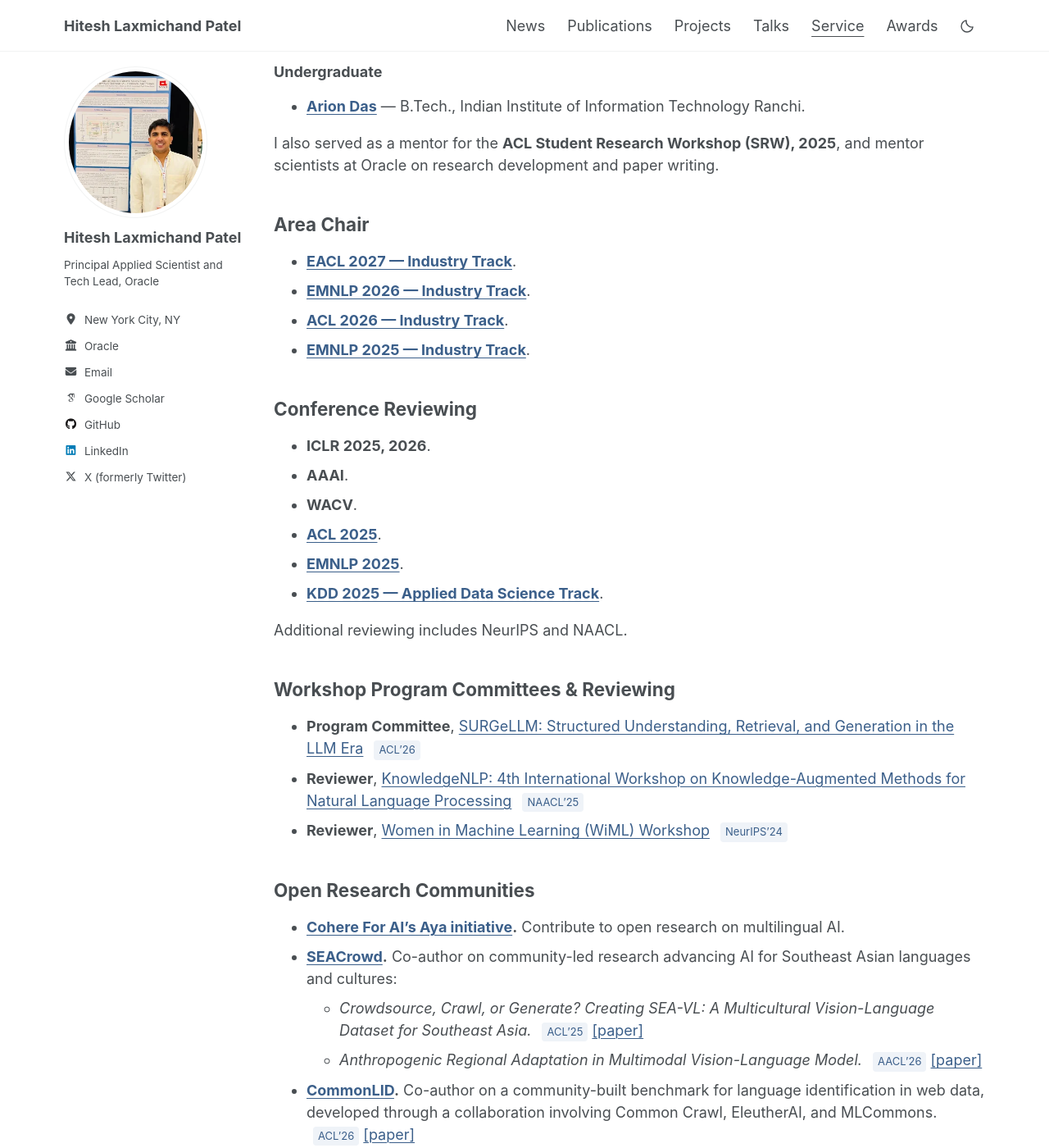
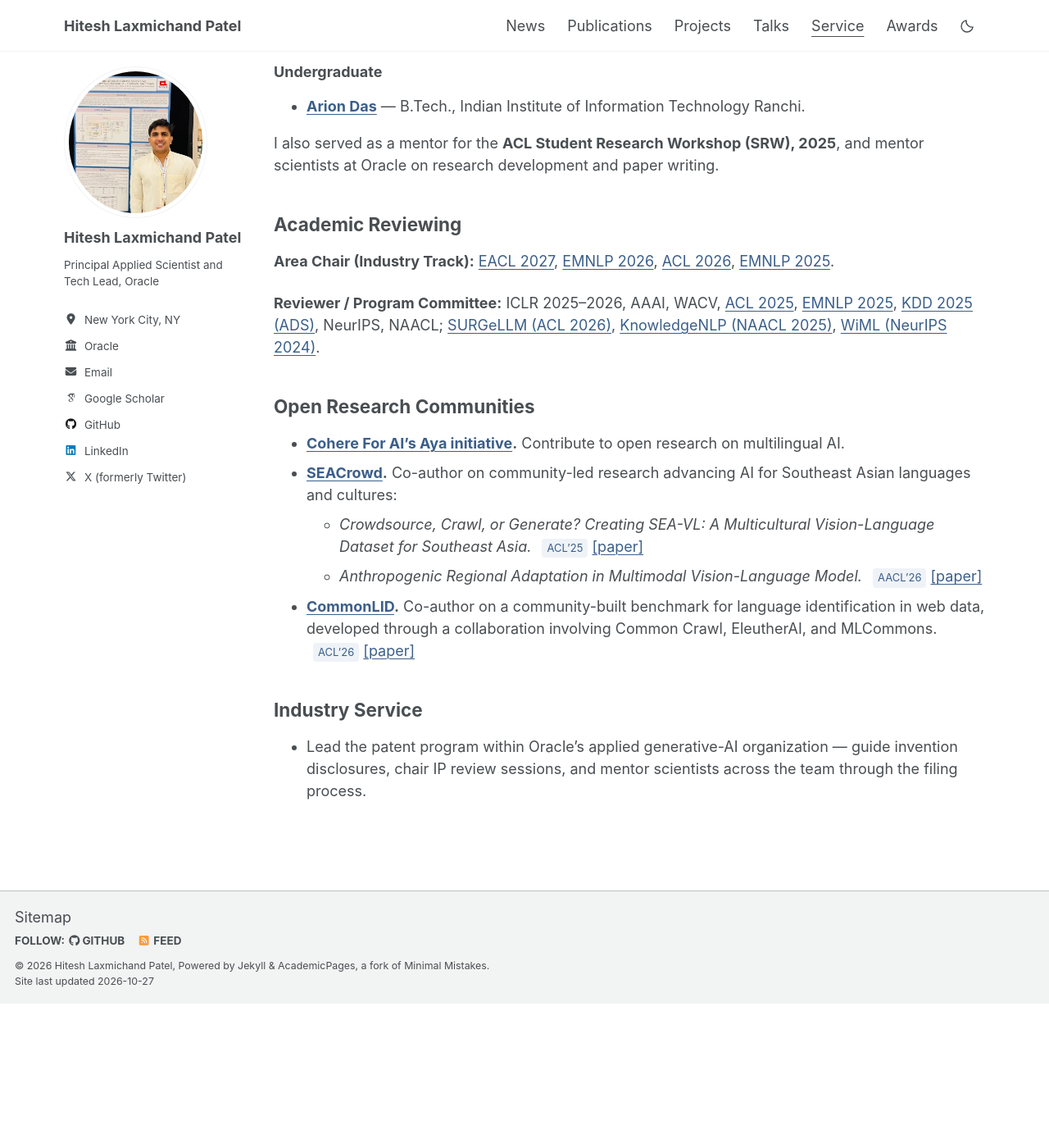
Before and after one commit to HITESHLPATEL/hiteshlpatel.github.io, a Jekyll site: the page built from _pages/service.md, in a window 1280 px wide and 1400 px high, scrolled down 869 px. Shown: the whole window at 82% size. Built offline with Jekyll 4.4.1, drawn with Linux system fonts in a browser that asks for light colours; after the commit the page ends 2093 px from its top, so only the background shows below that.

Commit message:
Condense academic reviewing into two compact entries

```diff
--- a/_pages/service.md
+++ b/_pages/service.md
@@ -38,29 +38,11 @@ Students I've mentored through research projects and internships:
 
 I also served as a mentor for the **ACL Student Research Workshop (SRW), 2025**, and mentor scientists at Oracle on research development and paper writing.
 
-## Area Chair
+## Academic Reviewing
 
-- [**EACL 2027 — Industry Track**](https://2027.eacl.org/calls/industry/).
-- [**EMNLP 2026 — Industry Track**](https://aclanthology.org/2026.emnlp-industry.0.pdf#page=9).
-- [**ACL 2026 — Industry Track**](https://aclanthology.org/2026.acl-industry.0.pdf#page=6).
-- [**EMNLP 2025 — Industry Track**](https://aclanthology.org/2025.emnlp-industry.0.pdf#page=5).
+**Area Chair (Industry Track):** [EACL 2027](https://2027.eacl.org/calls/industry/), [EMNLP 2026](https://aclanthology.org/2026.emnlp-industry.0.pdf#page=9), [ACL 2026](https://aclanthology.org/2026.acl-industry.0.pdf#page=6), [EMNLP 2025](https://aclanthology.org/2025.emnlp-industry.0.pdf#page=5).
 
-## Conference Reviewing
-
-- **ICLR 2025, 2026**.
-- **AAAI**.
-- **WACV**.
-- [**ACL 2025**](https://aclanthology.org/2025.acl-long.0.pdf#page=32).
-- [**EMNLP 2025**](https://aclanthology.org/2025.emnlp-main.0.pdf#page=36).
-- [**KDD 2025 — Applied Data Science Track**](https://kdd.org/kdd2025/applied-data-science-ads-track-program-committee/).
-
-Additional reviewing includes NeurIPS and NAACL.
-
-## Workshop Program Committees & Reviewing
-
-- **Program Committee**, [SURGeLLM: Structured Understanding, Retrieval, and Generation in the LLM Era](https://surgellm.github.io/acl2026/organizers/) <span class="venue-badge">ACL'26</span>
-- **Reviewer**, [KnowledgeNLP: 4th International Workshop on Knowledge-Augmented Methods for Natural Language Processing](https://aclanthology.org/2025.knowledgenlp-1.0.pdf#page=5) <span class="venue-badge">NAACL'25</span>
-- **Reviewer**, [Women in Machine Learning (WiML) Workshop](https://sites.google.com/wimlworkshop.org/wiml-2024/program) <span class="venue-badge">NeurIPS'24</span>
+**Reviewer / Program Committee:** ICLR 2025–2026, AAAI, WACV, [ACL 2025](https://aclanthology.org/2025.acl-long.0.pdf#page=32), [EMNLP 2025](https://aclanthology.org/2025.emnlp-main.0.pdf#page=36), [KDD 2025 (ADS)](https://kdd.org/kdd2025/applied-data-science-ads-track-program-committee/), NeurIPS, NAACL; [SURGeLLM (ACL 2026)](https://surgellm.github.io/acl2026/organizers/), [KnowledgeNLP (NAACL 2025)](https://aclanthology.org/2025.knowledgenlp-1.0.pdf#page=5), [WiML (NeurIPS 2024)](https://sites.google.com/wimlworkshop.org/wiml-2024/program).
 
 ## Open Research Communities
 
```
